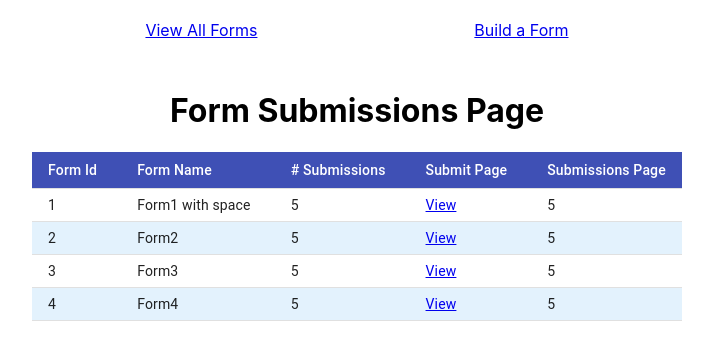
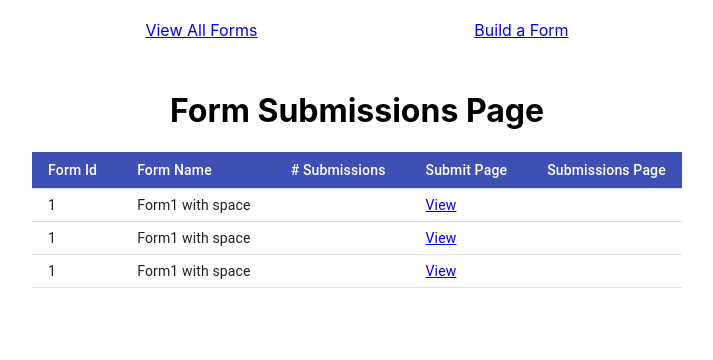
Before and after one commit to TomDamri1/form-creator, a React (Create React App) app: page /view-form-submissions/1 in a window 1280 px wide. Shown: the top 360 px of the page, without its empty margins (283-996 px from the left). Built offline with nearby package versions, Linux system fonts and the light colour scheme.

Commit message:
change data to new scheme

```diff
--- a/src/dummy-form-data.js
+++ b/src/dummy-form-data.js
@@ -1,5 +1,4 @@
-export default [
-    {
+const exampleObject = {
     "id" : "1",
     "name": "Form1 with space",
     "fields": [
@@ -10,36 +9,50 @@ export default [
         { "id": "4", "fieldLabel": "A5", "inputName": "N-A5", "inputType": "email" },
         { "id": "5", "fieldLabel": "A6", "inputName": "N-A6", "inputType": "number" }
     ],
-        "numberOfSumbissions" : "5"
-    },
-    {
-        "id" : "2",
-        "name": "Form2",
-        "fields": [
-            { "id": "0", "fieldLabel": "A1", "inputName": "A1", "inputType": "tel" },
-            { "id": "1", "fieldLabel": "A2", "inputName": "A2", "inputType": "text" },
-            { "id": "2", "fieldLabel": "A3", "inputName": "A3", "inputType": "text" }
+    "answers": [
+        [
+            "054-4444444",
+            "2020-08-13",
+            "#005500",
+            "abcdefghijklmnop",
+            "tomdam@gmail.com",
+            "12345",
         ],
-        "numberOfSumbissions" : "5"
-    },
-    {
-        "id" : "3",
-        "name": "Form3",
-        "fields": [
-            { "id": "0", "fieldLabel": "A1", "inputName": "A1", "inputType": "tel" },
-            { "id": "1", "fieldLabel": "A2", "inputName": "A2", "inputType": "text" },
-            { "id": "2", "fieldLabel": "A3", "inputName": "A3", "inputType": "text" }
+        [
+            "054-4444444",
+            "2020-08-13",
+            "#012340",
+            "abcdefghijklmnop",
+            "tomdam@gmail.com",
+            "12345",
         ],
-        "numberOfSumbissions" : "5"
-    },
-    {
-        "id" : "4",
-        "name": "Form4",
-        "fields": [
-            { "id": "0", "fieldLabel": "A1", "inputName": "A1", "inputType": "tel" },
-            { "id": "1", "fieldLabel": "A2", "inputName": "A2", "inputType": "text" },
-            { "id": "2", "fieldLabel": "A3", "inputName": "A3", "inputType": "text" }
+        [
+            "054-4444444",
+            "2020-08-13",
+            "#00FFF0",
+            "abcdefghijklmnop",
+            "tomdam@gmail.com",
+            "12345",
         ],
-        "numberOfSumbissions" : "5"
-    },
+        [
+            "054-4444444",
+            "2020-08-13",
+            "#012340",
+            "abcdefghijklmnop",
+            "tomdam@gmail.com",
+            "12345",
+        ],
+        [
+            "054-4444444",
+            "2020-08-13",
+            "#00FFF0",
+            "abcdefghijklmnop",
+            "tomdam@gmail.com",
+            "12345",
+        ],
+    ],
+}
+
+export default [
+    exampleObject, exampleObject, exampleObject
 ]
```
Lines whose indentation alone changed are shown as unchanged.
